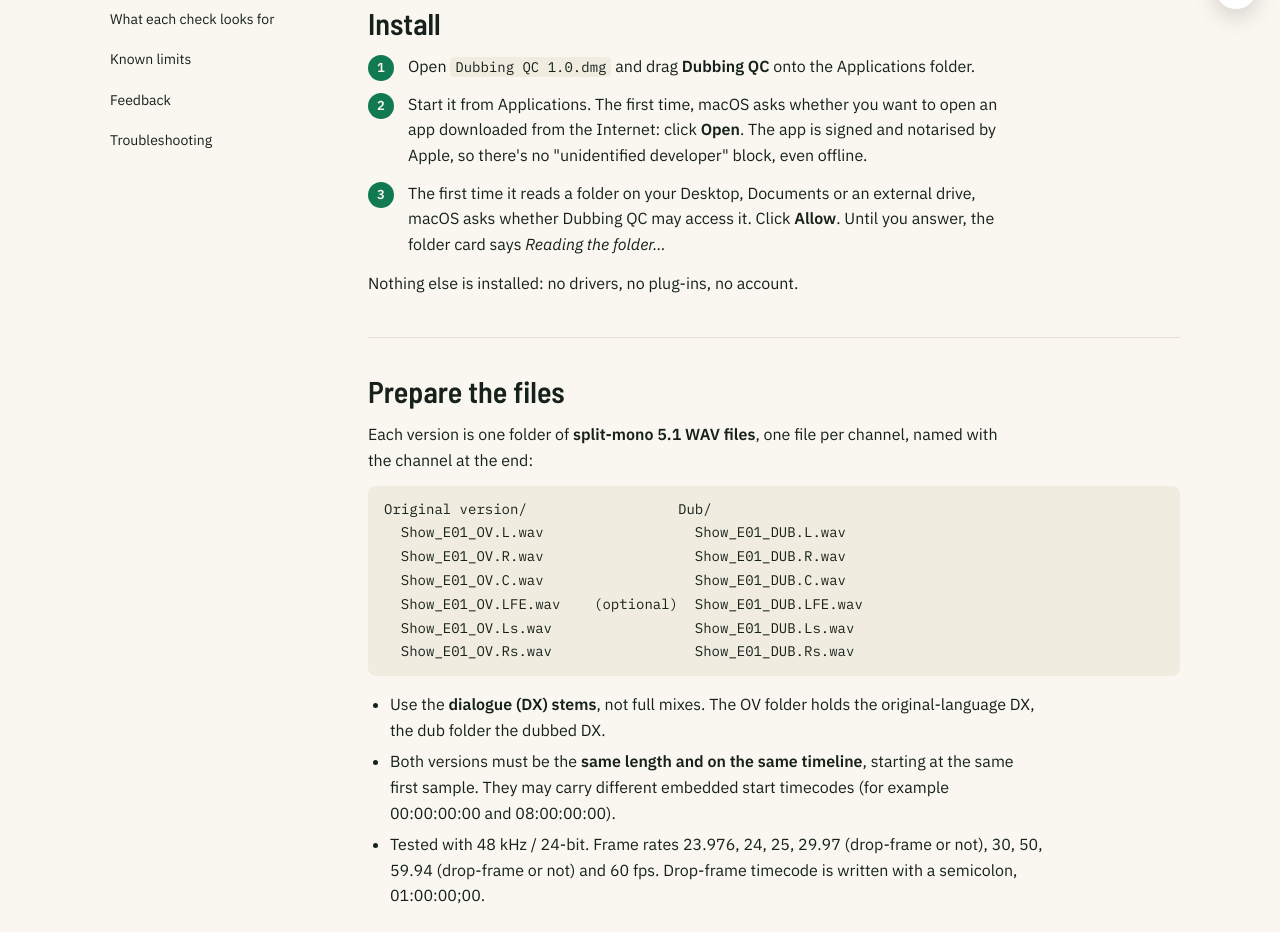
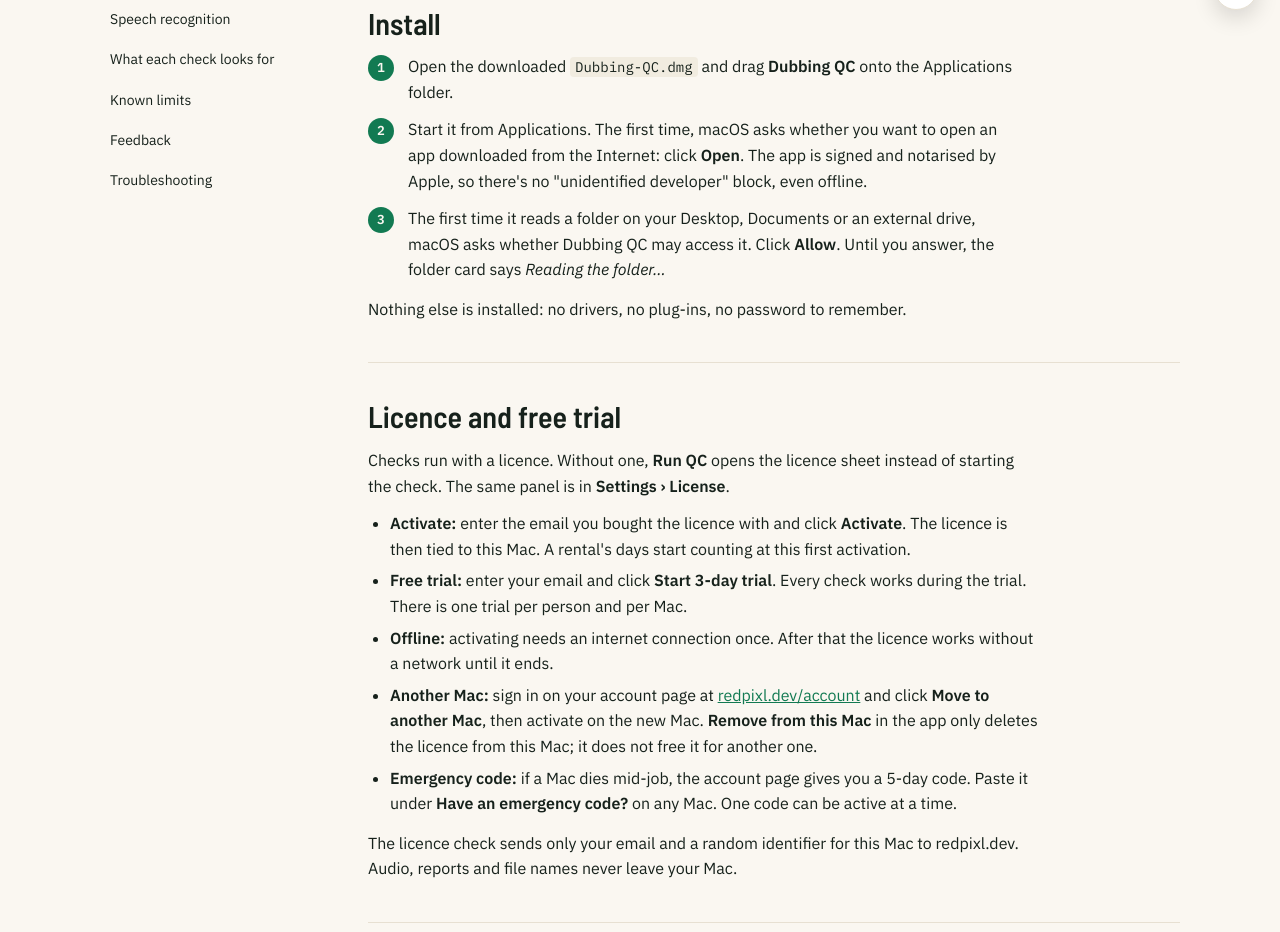
Before and after one commit to jirivatka/dubbingqc-site, a plain HTML site: page manual.html in a window 1280 px wide. Shown: the part 768-1700 px from the top of the page. Drawn offline with Linux system fonts and the light colour scheme.

Commit message:
Manual 1.0.1: licence and free-trial section, licence troubleshooting rows, version and DMG name; PDF regenerated
Co-Authored-By: Claude Opus 5.5 <noreply@anthropic.com>

```diff
--- a/manual.html
+++ b/manual.html
@@ -280,7 +280,7 @@ html { scroll-behavior: smooth; }
     </div>
   </div>
   <div class="meta">
-    <span class="chip">Version <strong>1.0</strong></span>
+    <span class="chip">Version <strong>1.0.1</strong></span>
     <span class="chip">macOS <strong>14 or later</strong></span>
     <span class="chip">Apple Silicon + Intel</span>
   </div>
@@ -292,6 +292,7 @@ html { scroll-behavior: smooth; }
     <ol>
       <li><a href="#first">Read this first</a></li>
       <li><a href="#install">Install</a></li>
+      <li><a href="#licence">Licence and free trial</a></li>
       <li><a href="#files">Prepare the files</a></li>
       <li><a href="#episode">Check an episode</a></li>
       <li><a href="#results">Read the results</a></li>
@@ -318,11 +319,24 @@ html { scroll-behavior: smooth; }
     <section id="install">
       <h2>Install</h2>
       <ol class="steps">
-        <li>Open <code>Dubbing QC 1.0.dmg</code> and drag <span class="ui">Dubbing QC</span> onto the Applications folder.</li>
+        <li>Open the downloaded <code>Dubbing-QC.dmg</code> and drag <span class="ui">Dubbing QC</span> onto the Applications folder.</li>
         <li>Start it from Applications. The first time, macOS asks whether you want to open an app downloaded from the Internet: click <span class="ui">Open</span>. The app is signed and notarised by Apple, so there's no "unidentified developer" block, even offline.</li>
         <li>The first time it reads a folder on your Desktop, Documents or an external drive, macOS asks whether Dubbing QC may access it. Click <span class="ui">Allow</span>. Until you answer, the folder card says <em>Reading the folder…</em></li>
       </ol>
-      <p>Nothing else is installed: no drivers, no plug-ins, no account.</p>
+      <p>Nothing else is installed: no drivers, no plug-ins, no password to remember.</p>
+    </section>
+
+    <section id="licence">
+      <h2>Licence and free trial</h2>
+      <p>Checks run with a licence. Without one, <span class="ui">Run QC</span> opens the licence sheet instead of starting the check. The same panel is in <span class="ui">Settings › License</span>.</p>
+      <ul>
+        <li><strong>Activate:</strong> enter the email you bought the licence with and click <span class="ui">Activate</span>. The licence is then tied to this Mac. A rental's days start counting at this first activation.</li>
+        <li><strong>Free trial:</strong> enter your email and click <span class="ui">Start 3-day trial</span>. Every check works during the trial. There is one trial per person and per Mac.</li>
+        <li><strong>Offline:</strong> activating needs an internet connection once. After that the licence works without a network until it ends.</li>
+        <li><strong>Another Mac:</strong> sign in on your account page at <a href="https://redpixl.dev/account/">redpixl.dev/account</a> and click <span class="ui">Move to another Mac</span>, then activate on the new Mac. <span class="ui">Remove from this Mac</span> in the app only deletes the licence from this Mac; it does not free it for another one.</li>
+        <li><strong>Emergency code:</strong> if a Mac dies mid-job, the account page gives you a 5-day code. Paste it under <span class="ui">Have an emergency code?</span> on any Mac. One code can be active at a time.</li>
+      </ul>
+      <p>The licence check sends only your email and a random identifier for this Mac to redpixl.dev. Audio, reports and file names never leave your Mac.</p>
     </section>
 
     <section id="files">
@@ -522,6 +536,9 @@ html { scroll-behavior: smooth; }
         <thead><tr><th>You see</th><th>What to do</th></tr></thead>
         <tbody>
           <tr><td><em>The application "Dubbing QC" can't be opened.</em></td><td>The disk image was altered on its way to you: WhatsApp and some other chat apps re-package files they send. Get the <code>.dmg</code> by e-mail, AirDrop or a download link instead, delete the broken copy from Applications, and install again.</td></tr>
+          <tr><td><em>Dubbing QC needs a licence</em></td><td>There is no licence on this Mac, or it has ended. Activate with the email you bought with, or start the free trial (see <a href="#licence">Licence and free trial</a>).</td></tr>
+          <tr><td><em>This licence is activated on another Mac</em></td><td>Free it on your <a href="https://redpixl.dev/account/">account page</a> with <span class="ui">Move to another Mac</span>, then click <span class="ui">Activate</span> here.</td></tr>
+          <tr><td><em>The free trial has already been used</em></td><td>A trial is one per person and per Mac. Rent a licence on <a href="https://redpixl.dev/apps/dubbing-qc/#buy">redpixl.dev</a> to keep going.</td></tr>
           <tr><td>A card stays on <em>Reading the folder…</em></td><td>macOS is waiting for your answer to its folder-access question; the dialog may be behind other windows. Click <span class="ui">Allow</span>.</td></tr>
           <tr><td><em>No .L.wav file in …</em></td><td>The folder has no file ending in <code>.L.wav</code>. Check the channel names (see <a href="#files">Prepare the files</a>).</td></tr>
           <tr><td>Markers land at the wrong place in Pro Tools</td><td>Check the session runs at 120 BPM, and that the import location is where the stem starts.</td></tr>
@@ -535,7 +552,7 @@ html { scroll-behavior: smooth; }
 </div>
 
 <a class="totop" href="#top" aria-label="Back to top"><svg viewBox="0 0 24 24" aria-hidden="true"><path d="M12 5l-7 7h4v7h6v-7h4z"/></svg></a>
-<footer>Dubbing QC 1.0 · Everything runs on your Mac; no audio or report leaves it. &copy; 2026 RedPixl s.r.o.</footer>
+<footer>Dubbing QC 1.0.1 · Everything runs on your Mac; no audio or report leaves it. &copy; 2026 RedPixl s.r.o.</footer>
 
 <div id="lb" class="lb" onclick="this.classList.remove('open')">
   <img id="lb-img" src="" alt="">
```
Also changed, not shown: 1 other file.
